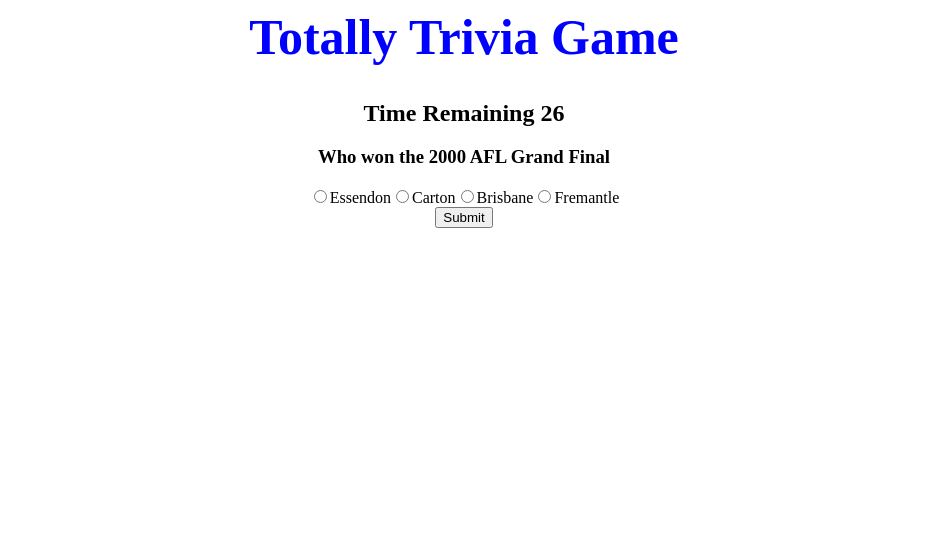
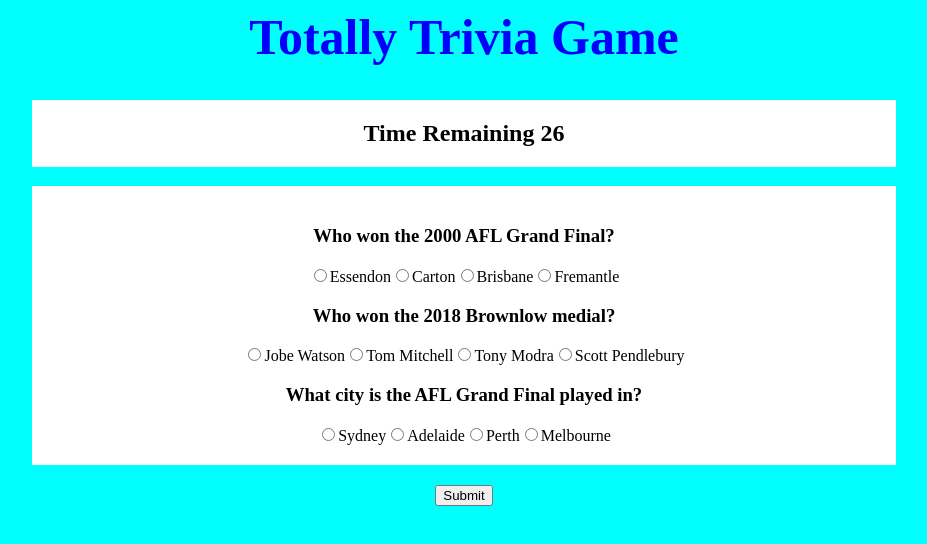
Before and after one commit to swillaus/TriviaGame, a plain HTML site: page index.html in a window 1280 px wide. Both pictures are taken after a click on the button "start". Shown: the whole page, without its empty margins (176-1103 px from the left). Drawn offline with nearby package versions, Linux system fonts and the light colour scheme.

Commit message:
add styling and additional questions

```diff
--- a/assets/assets/css/style.css
+++ b/assets/assets/css/style.css
@@ -7,3 +7,19 @@ h1 {
     color: blue;
 
 }
+
+body {
+    background-color: aqua;
+
+}
+
+#questionBox, #timerDisplay{
+    background-color: white;
+    margin-left: 200px;
+    margin-right: 200px;
+    padding: 20px;
+}
+
+button {
+    margin-top: 20px;
+}
--- a/assets/assets/javascript/javascript.js
+++ b/assets/assets/javascript/javascript.js
@@ -8,9 +8,19 @@ var intervalId;
 
 var questions = [
   {
-    question: "Who won the 2000 AFL Grand Final",
+    question: "Who won the 2000 AFL Grand Final?",
     answers: ["Essendon", "Carton", "Brisbane", "Fremantle"],
     correct: "Essendon"
+  },
+  {
+    question: "Who won the 2018 Brownlow medial?",
+    answers: ["Jobe Watson", "Tom Mitchell", "Tony Modra", "Scott Pendlebury"],
+    correct: "Tom Mitchell"
+  },
+  {
+    question: "What city is the AFL Grand Final played in?",
+    answers: ["Sydney", "Adelaide", "Perth", "Melbourne"],
+    correct: "Melbourne"
   },
 ]
 
```
